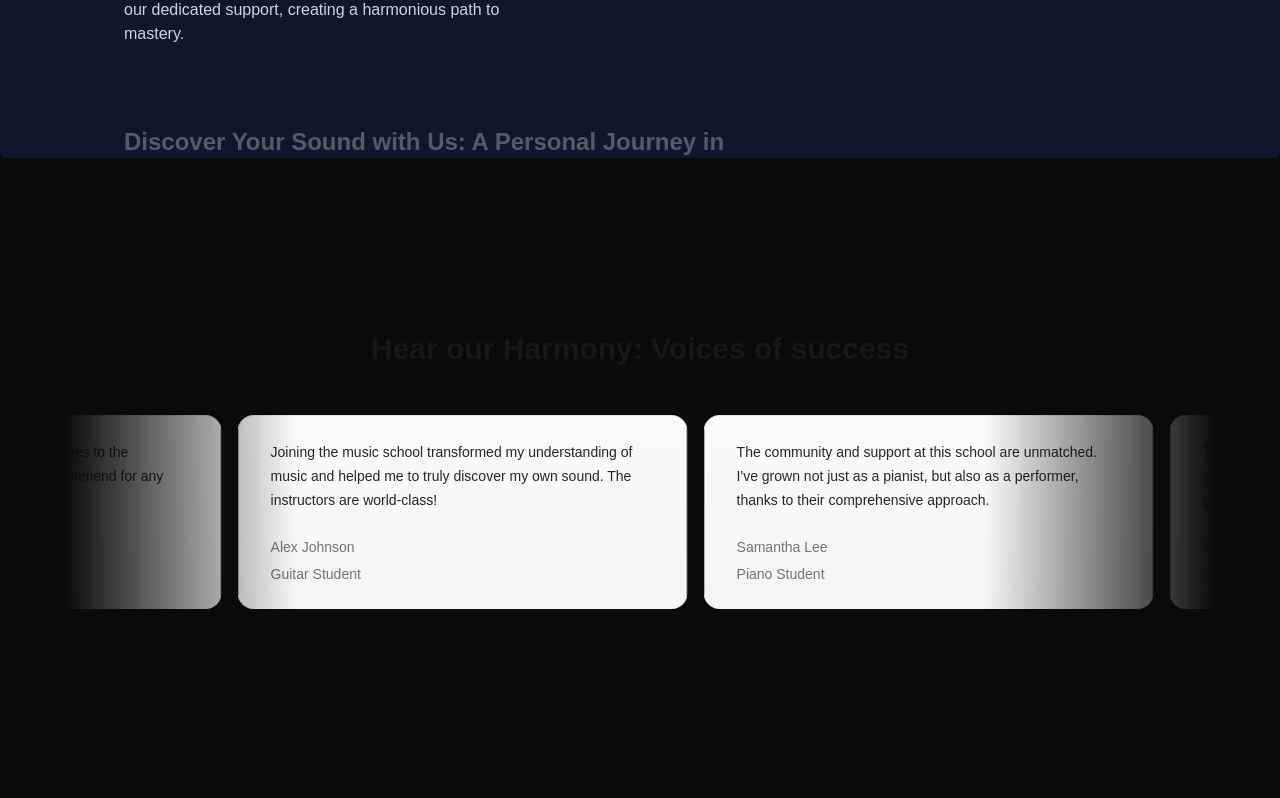
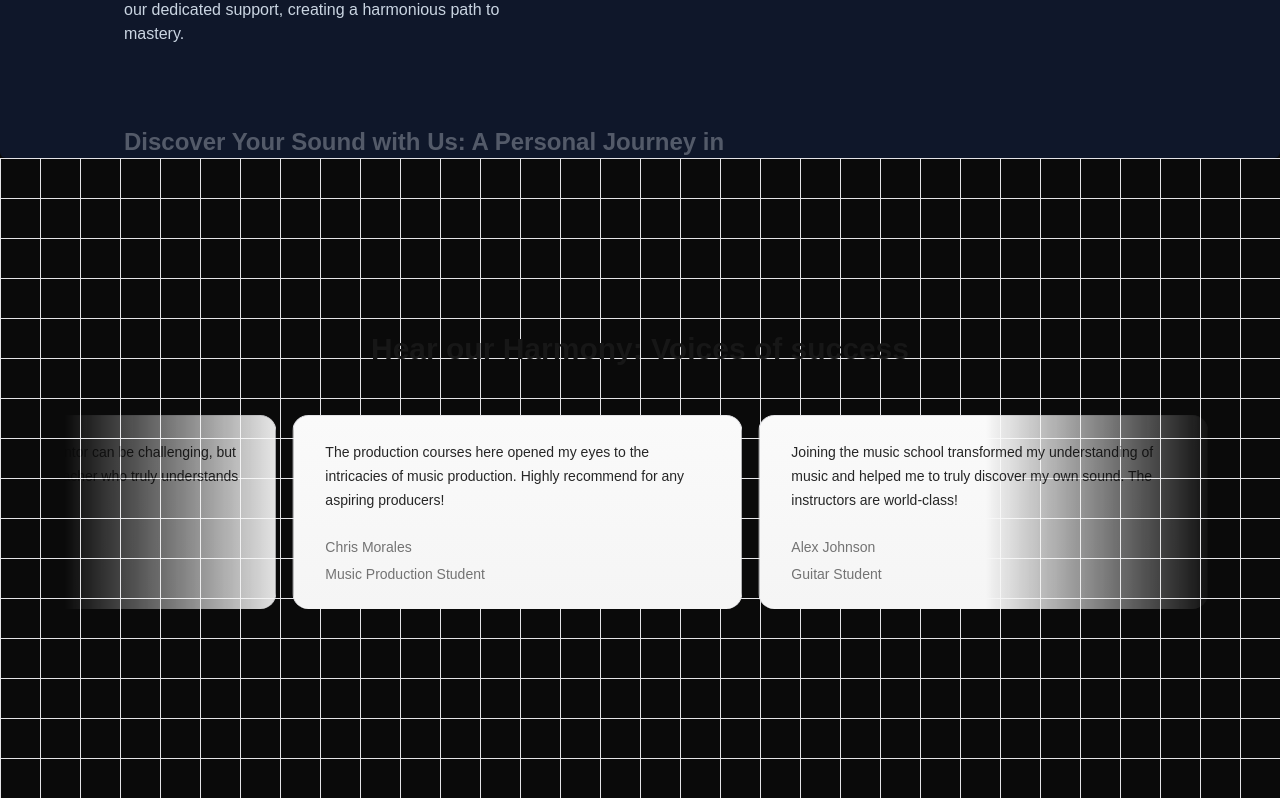
Before and after one commit to gawaliabhijeet-cell/music_UI, a Next.js app: page / in a window 1280 px wide. Shown: the part 1960-2758 px from the top of the page. Built offline with nearby package versions, Linux system fonts and the light colour scheme.

Commit message:
Add GridBackgroundDemo component and integrate it into MusicSchoolTestimonials; adjust InfiniteMovingCards speed

```diff
--- a/src/components/moveingCard.tsx
+++ b/src/components/moveingCard.tsx
@@ -1,4 +1,5 @@
 'use client'
+import { GridBackgroundDemo } from "./ui/grid_background";
 import { InfiniteMovingCards } from "./ui/infinite-moving-cards";
 
 const musicSchoolTestimonials = [
@@ -36,14 +37,15 @@ const musicSchoolTestimonials = [
 
 function MusicSchoolTestimonials() {
   return (
-    <div className="h-[40rem] w-full dark:bg-black dark:bg-grid-white/[0.2] relative flex flex-col items-center justify-center overflow-hidden">
+    <div className="h-[40rem] w-full dark:bg-black relative flex flex-col items-center justify-center overflow-hidden">
+        <GridBackgroundDemo/>
         <h2 className="text-3xl font-bold text-center mb-8 z-10">Hear our Harmony: Voices of success</h2>
         <div className="flex justify-center w-full overflow-hidden px-4 sm:px-6 lg:px-8">
             <div className="w-full max-w-6xl">
             <InfiniteMovingCards
                 items={musicSchoolTestimonials}
                 direction="right"
-                speed="slow"
+                speed="fast"
       />
             </div>
         </div>
--- /dev/null
+++ b/src/components/ui/grid_background.tsx
@@ -0,0 +1,14 @@
+import { cn } from "@/utils/cn";
+import React from "react";
+export function GridBackgroundDemo() {
+  return (
+    <div
+      className={cn(
+        "pointer-events-none absolute inset-0 z-0",
+        "[background-size:40px_40px]",
+        "[background-image:linear-gradient(to_right,#e4e4e7_1px,transparent_1px),linear-gradient(to_bottom,#e4e4e7_1px,transparent_1px)]",
+        "dark:[background-image:linear-gradient(to_right,#262626_1px,transparent_1px),linear-gradient(to_bottom,#262626_1px,transparent_1px)]"
+      )}
+    />
+  );
+}
```
